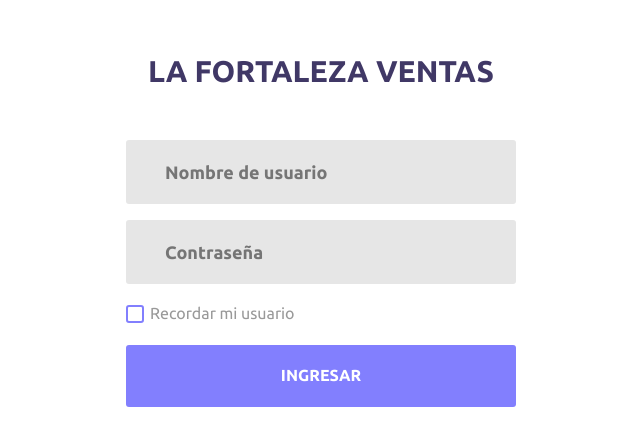
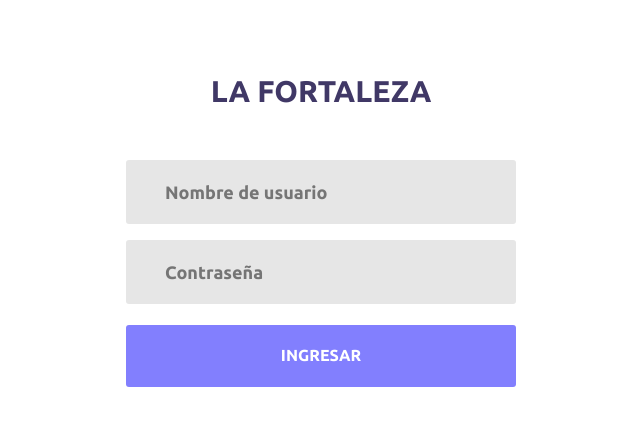
Before and after one commit to miguelferreira1985/LaFortalezaVentasAdministracion, an Angular app in the folder fortaleza-ventas/: page /login in a window 1280 px wide. Shown: the part 150-596 px from the top of the page, without its empty margins (319-959 px from the left). Built offline with nearby package versions, Linux system fonts and the light colour scheme.

Commit message:
Remove remember me check box and all styles related to this field

```diff
--- a/fortaleza-ventas/src/app/pages/login/login.component.html
+++ b/fortaleza-ventas/src/app/pages/login/login.component.html
@@ -4,7 +4,7 @@
             <form class="w-100 d-flex flex-sb flex-w">
 
                 <span class="text-center text-uppercase w-100 d-block login100-form-title">
-                    La Fortaleza Ventas
+                    La Fortaleza
                 </span>
 
                 <div class="w-100 position-relative wrap-input100">
@@ -24,15 +24,10 @@
                     <span class="focus-input100"></span>
                 </div>
 
-                <div class="d-flex flex-sb-m w-100 pt-1 pb-2">
-                    <div class="">
-                        <input class="d-none"  type="checkbox" name="remember-me">
-                        <label class="d-block position-relative label-checkbox100 pl-4">
-                            Recordar mi usuario
-                        </label>
-                    </div>
+                <!-- <div class="">
 
-                </div>
+
+                </div> -->
 
                 <div class="w-100 d-flex container-login100-form-btn">
                     <button class="text-uppercase d-flex justify-content-center w-100 login100-form-btn" type="submit">
--- a/fortaleza-ventas/src/styles.css
+++ b/fortaleza-ventas/src/styles.css
@@ -144,53 +144,6 @@
     transform: scale(1);
   }
 
-
-  /*==================================================================
-  [ Restyle Checkbox ]*/
-
-
-  .label-checkbox100 {
-    font-family: Ubuntu-Regular;
-    font-size: 16px;
-    color: #999999;
-    line-height: 1.2;
-
-    cursor: pointer;
-  }
-
-  .label-checkbox100::before {
-    content: "\f00c";
-    font-family: FontAwesome;
-    font-size: 13px;
-    color: transparent;
-
-    display: -webkit-box;
-    display: -webkit-flex;
-    display: -moz-box;
-    display: -ms-flexbox;
-    display: flex;
-    justify-content: center;
-    align-items: center;
-    position: absolute;
-    width: 18px;
-    height: 18px;
-    border-radius: 3px;
-    background: #fff;
-    border: 2px solid #827ffe;
-    left: 0;
-    top: 50%;
-    -webkit-transform: translateY(-50%);
-    -moz-transform: translateY(-50%);
-    -ms-transform: translateY(-50%);
-    -o-transform: translateY(-50%);
-    transform: translateY(-50%);
-  }
-
-  .input-checkbox100:checked + .label-checkbox100::before {
-    color: #827ffe;
-  }
-
-
   /*------------------------------------------------------------------
   [ Button ]*/
   .container-login100-form-btn {
@@ -251,13 +204,3 @@
 	display: -ms-flexbox;
 	justify-content: space-between;
 }
-
-.flex-sb-m {
-	display: -webkit-box;
-	display: -webkit-flex;
-	display: -moz-box;
-	display: -ms-flexbox;
-	justify-content: space-between;
-	-ms-align-items: center;
-	align-items: center;
-}
```
